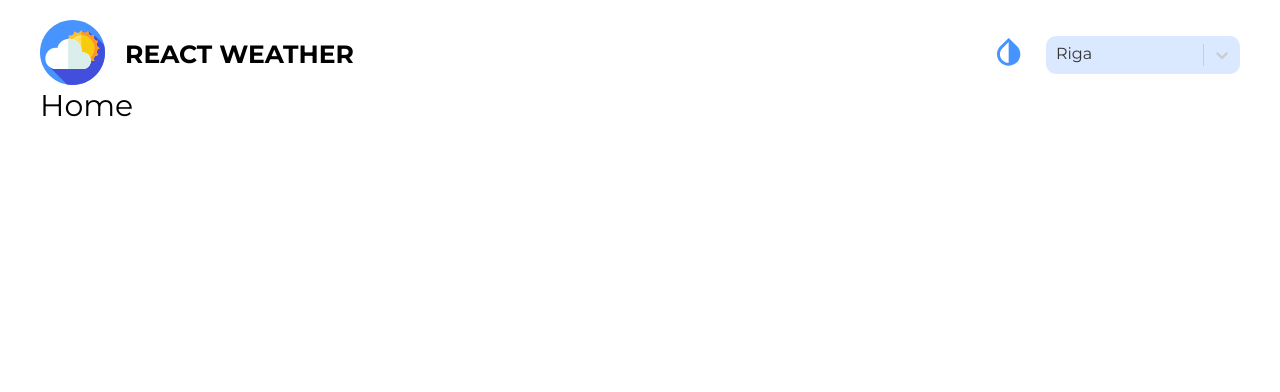
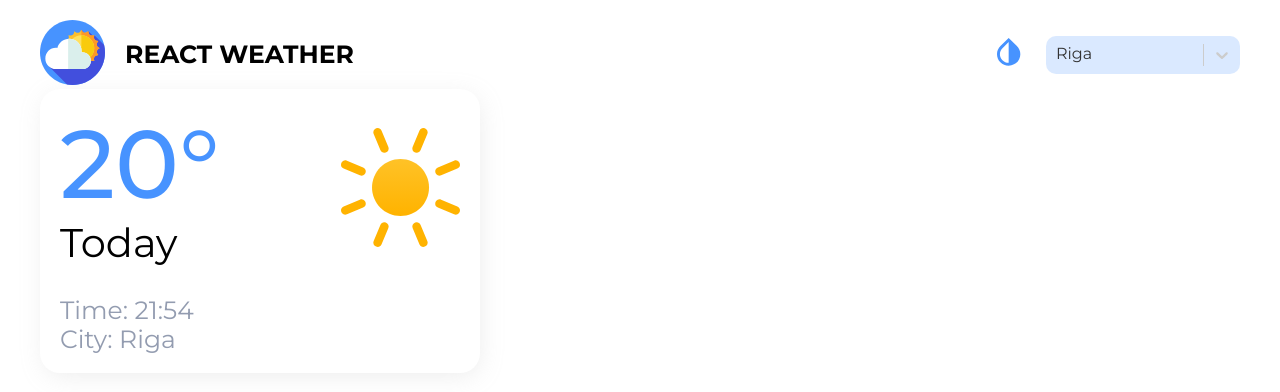
Before and after one commit to DmytroSvyrydenko-png/react-weather, a React (Create React App) app: page / in a window 1280 px wide. Shown: the top 392 px of the page. Built offline with nearby package versions, Linux system fonts and the light colour scheme.

Commit message:
thisday component realisation

```diff
--- a/src/assets/icons/global/GlobalSvgSelector.tsx
+++ b/src/assets/icons/global/GlobalSvgSelector.tsx
@@ -39,6 +39,19 @@
                     </defs>
                 </svg>
             );
+        case 'sun':
+            return (
+                <svg width="48" height="48" viewBox="0 0 119 119" fill="none" xmlns="http://www.w3.org/2000/svg">
+                    <path d="M59.5229 88.0144C75.2638 88.0144 88.0243 75.2545 88.0243 59.5144C88.0243 43.7742 75.2638 31.0143 59.5229 31.0143C43.782 31.0143 31.0215 43.7742 31.0215 59.5144C31.0215 75.2545 43.782 88.0144 59.5229 88.0144Z" fill="url(#paint0_linear_2_179)" />
+                    <path d="M86.3084 5.95127L79.6106 22.1222C77.4274 27.389 69.5268 24.1172 71.71 18.8504L78.4078 2.67947C80.591 -2.58734 88.4916 0.684466 86.3084 5.95127ZM47.2843 100.155L40.5865 116.326C38.4033 121.593 30.5027 118.321 32.6859 113.054L39.3837 96.8835C41.5669 91.6167 49.4675 94.8885 47.2843 100.155ZM116.326 40.5959L100.154 47.2934C94.8873 49.4765 91.6154 41.5763 96.8824 39.3932L113.054 32.6957C118.321 30.5126 121.593 38.4128 116.326 40.5959ZM22.1176 79.6182L5.94586 86.3157C0.6788 88.4988 -2.59316 80.5986 2.6739 78.4155L18.8456 71.718C24.1127 69.5349 27.3846 77.4351 22.1176 79.6182ZM113.054 86.3214L96.8824 79.6239C91.6154 77.4408 94.8873 69.5406 100.154 71.7237L116.326 78.4212C121.593 80.6043 118.321 88.5045 113.054 86.3214ZM18.8456 47.2991L2.6739 40.6016C-2.59316 38.4185 0.6788 30.5183 5.94586 32.7014L22.1176 39.3989C27.3846 41.582 24.1127 49.4822 18.8456 47.2991ZM40.5808 2.67377L47.2786 18.8447C49.4618 24.1115 41.5612 27.3833 39.378 22.1165L32.6802 5.94557C30.497 0.678766 38.3976 -2.59304 40.5808 2.67377ZM79.6049 96.8778L86.3027 113.049C88.4859 118.316 80.5853 121.587 78.4021 116.321L71.7043 100.15C69.5211 94.8828 77.4217 91.611 79.6049 96.8778Z" fill="#FFB300" />
+                    <defs>
+                        <linearGradient id="paint0_linear_2_179" x1="59.5229" y1="31.0143" x2="59.5229" y2="87.2546" gradientUnits="userSpaceOnUse">
+                            <stop stop-color="#FFC227" />
+                            <stop offset="1" stop-color="#FFB300" />
+                        </linearGradient>
+                    </defs>
+                </svg>
+            );
         default:
             return null;
     }
--- a/src/pages/Home/components/Home.tsx
+++ b/src/pages/Home/components/Home.tsx
@@ -1,11 +1,15 @@
 import React from 'react'; // react library import
 import s from './Home.module.scss' // s object import
+import { ThisDay } from './ThisDay/ThisDay';
 
 interface Props { } // 'Props' properties definition
 
 
 export const Home = (props: Props) => { // accepts a props object of type Props, displays the component
   return (
-    <div className={s.home}> Home </div> // s.home == s object key
+    // s.home == s object key
+    <div className={s.home}>
+     <ThisDay />
+    </div>
   );
 }
--- a/src/pages/Home/components/ThisDay/ThisDay.module.scss
+++ b/src/pages/Home/components/ThisDay/ThisDay.module.scss
@@ -1,29 +1,43 @@
-.header {
-    display: flex;
-    align-items: center; // elements vertical position in the container
-    justify-content: space-between; // elements horizontal position in the container
+@import '../../../../styles/variables.scss';
+
+.this__day {
+    padding: 20px;
+    max-width: 400px;
     width: 100%;
+    background: $lite-background;
+    box-shadow: $box-shadow;
+    border-radius: $border-radius;
+
 }
 
-.wrapper {
+.top__block {
     display: flex;
+    justify-content: space-between;
     align-items: center;
-}
-.change_theme,
-.logo {
-    margin-right: 20px;
-}
-
-.logo {
+    width: 100%;
+    margin-bottom: 30px;
 
     svg {
-        width: 65px;
-        height: 65px;
+        width: 119px;
+        height: 119px;
+    }
+
+    .this__temp {
+        font-size: 96px;
+        font-weight: 500;
+        color: $primary-color;
+    }
+
+    .this__day_name {
+        font-size: 40px;
+        color: $lite-color;
     }
 }
 
-.title {
-    text-transform: uppercase;
-    font-weight: bold;
-    font-size: 25px;
+.bottom__block {
+    .this__time,
+    .this__city {
+        color: $base-color;
+        font-size: 25px;
+    }
 }
--- a/src/pages/Home/components/ThisDay/ThisDay.tsx
+++ b/src/pages/Home/components/ThisDay/ThisDay.tsx
@@ -1,6 +1,6 @@
 import * as React from 'react';
 import s from './ThisDay.module.scss'
-import Select from 'react-select';
+import { GlobalSvgSelector } from '../../../../assets/icons/global/GlobalSvgSelector';
 
 
 interface Props { }
@@ -8,7 +8,18 @@
 export const ThisDay = (props: Props) => {
 
   return (
-    <header className={s.header}>
+    <header className={s.this__day}>
+      <div className={s.top__block}>
+        <div className={s.top__block__wrapper}>
+          <div className={s.this__temp}>20°</div>
+          <div className={s.this__day_name}>Today</div>
+        </div>
+        <GlobalSvgSelector id="sun"/>
+      </div>
+      <div className={s.bottom__block}>
+        <div className={s.this__time}>Time: <span>21:54</span></div>
+        <div className={s.this__city}>City: <span>Riga</span></div>
+      </div>
     </header>
   );
 };
--- a/src/styles/variables.scss
+++ b/src/styles/variables.scss
@@ -0,0 +1,6 @@
+$primary-color: #4793ff;
+$lite-background: #fff;
+$box-shadow: 2px 5px 25px -3px rgba(180, 180, 180, 0.25);
+$border-radius: 20px;
+$lite-color: #000;
+$base-color: #939cb0;
```
